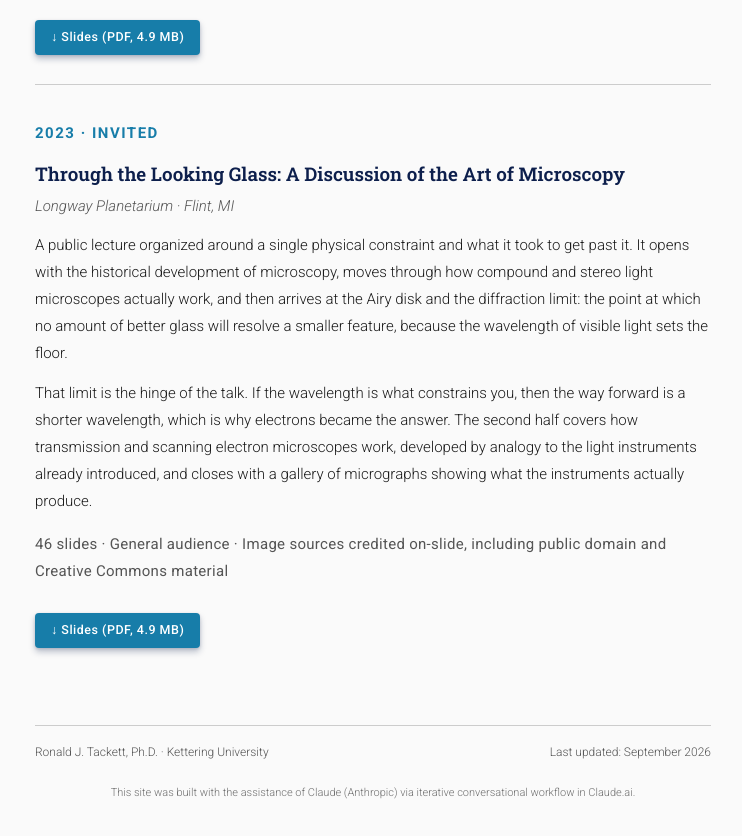
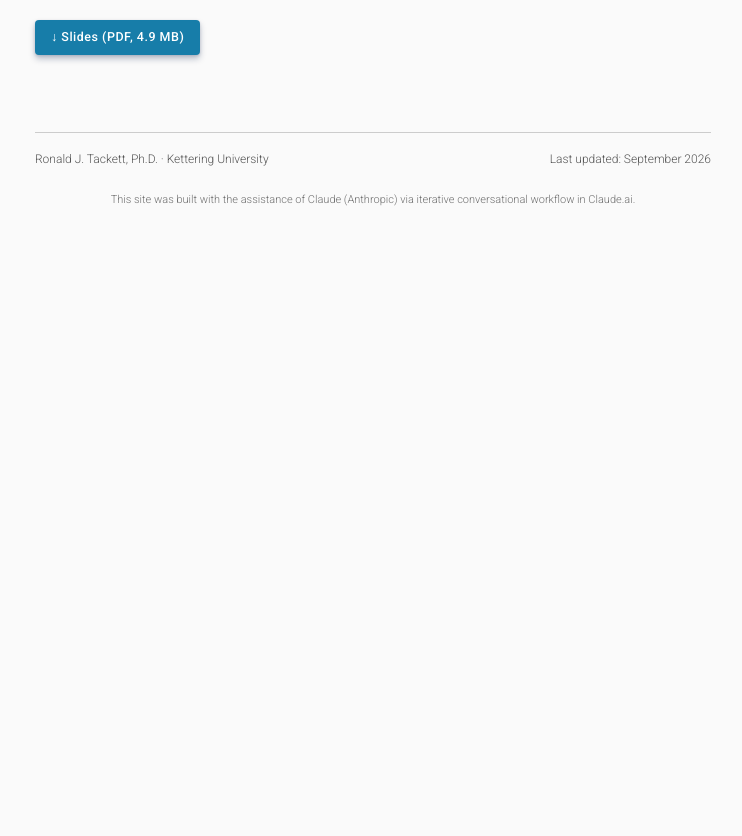
Before and after one commit to rtackett30/rtackett30.github.io, a plain HTML site: page talks.html in a window 1280 px wide. Shown: the part 2320-3156 px from the top of the page, without its empty margins (267-1009 px from the left). After the commit the page ends 2610 px from the top, so only its background shows below. Drawn offline with Linux system fonts and the light colour scheme.

Commit message:
Add files via upload

```diff
--- a/talks.html
+++ b/talks.html
@@ -168,15 +168,6 @@
     <a class="deck-link" href="Tackett_Longway_Dec2024_Semiconductors.pdf" target="_blank" rel="noopener noreferrer">&#8595; Slides (PDF, 4.9 MB)</a>
   </div>
 
-  <div class="talk">
-    <p class="talk-meta">2023 &middot; Invited</p>
-    <h3 class="talk-title">Through the Looking Glass: A Discussion of the Art of Microscopy</h3>
-    <p class="talk-venue">Longway Planetarium &middot; Flint, MI</p>
-    <p>A public lecture organized around a single physical constraint and what it took to get past it. It opens with the historical development of microscopy, moves through how compound and stereo light microscopes actually work, and then arrives at the Airy disk and the diffraction limit: the point at which no amount of better glass will resolve a smaller feature, because the wavelength of visible light sets the floor.</p>
-    <p>That limit is the hinge of the talk. If the wavelength is what constrains you, then the way forward is a shorter wavelength, which is why electrons became the answer. The second half covers how transmission and scanning electron microscopes work, developed by analogy to the light instruments already introduced, and closes with a gallery of micrographs showing what the instruments actually produce.</p>
-    <p class="talk-facts">46 slides &middot; General audience &middot; Image sources credited on-slide, including public domain and Creative Commons material</p>
-    <a class="deck-link" href="Tackett_Longway_2023_Microscopy.pdf" target="_blank" rel="noopener noreferrer">&#8595; Slides (PDF, 4.9 MB)</a>
-  </div>
 
   <footer>
     <span>Ronald J. Tackett, Ph.D. &middot; Kettering University</span>
```
Also changed, not shown: cv.html (+1 -1 lines), 1 other file.
